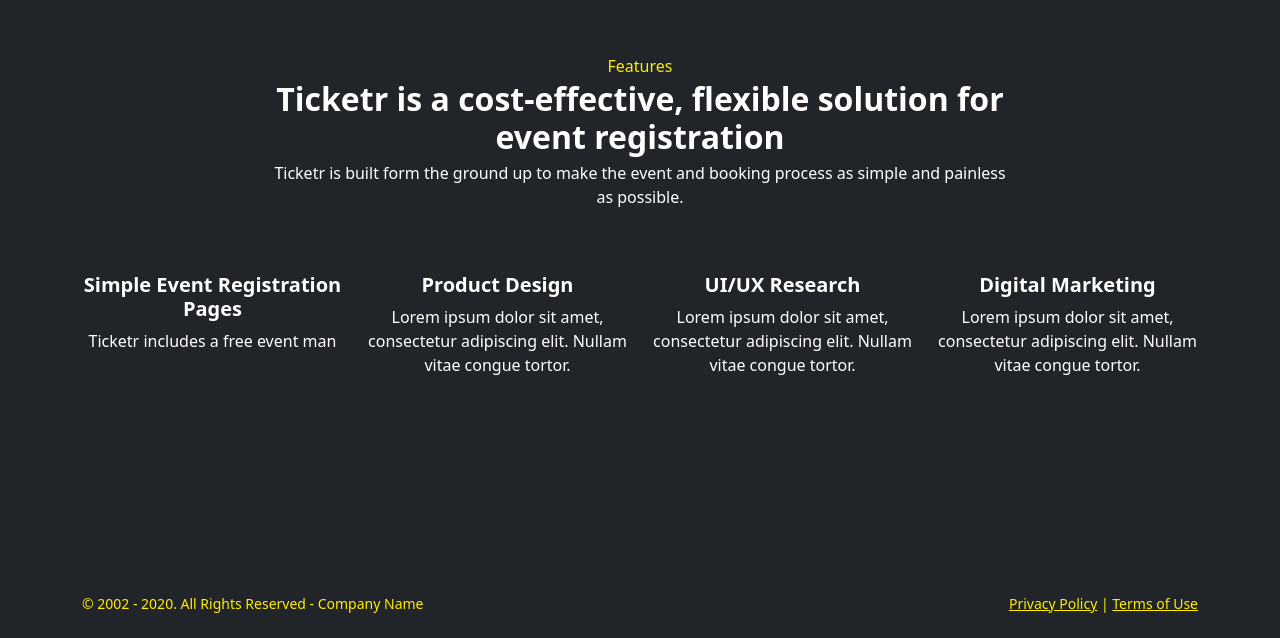
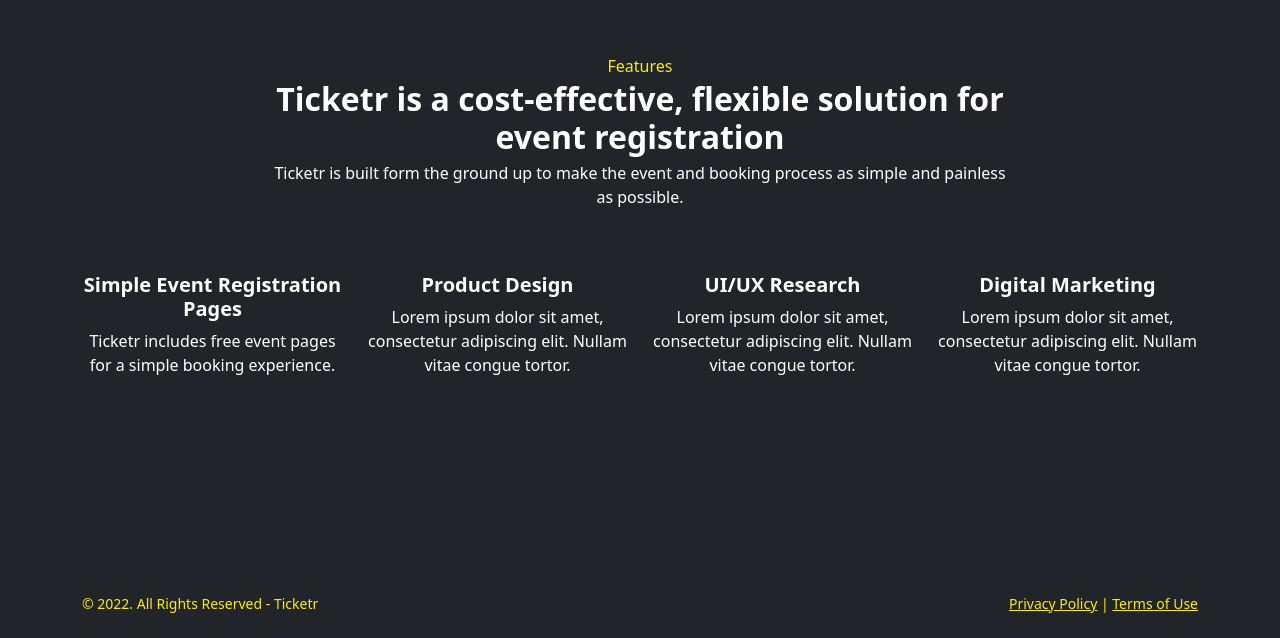
Before and after one commit to Brenden2008/Ticketr-Dev, a Next.js app: page / in a window 1280 px wide. Shown: the part 685-1323 px from the top of the page. Built offline with nearby package versions, Linux system fonts and the light colour scheme.

Commit message:
1 file modified

```diff
--- a/pages/index.js
+++ b/pages/index.js
@@ -44,7 +44,8 @@ export default function Home() {
                       Simple Event Registration Pages
                     </h4>
                     <p className="text-secondary">
-                      Ticketr includes a free event man
+                      Ticketr includes free event pages for a simple booking
+                      experience.
                     </p>
                   </div>
                 </div>
@@ -87,7 +88,7 @@ export default function Home() {
             <div className="align-items-center row">
               <div className="col-md pb-2 pt-2">
                 <p className="mb-0">
-                  &copy; 2002 - 2020. All Rights Reserved - Company Name
+                  &copy; 2022. All Rights Reserved - Ticketr
                 </p>
               </div>
               <div className="col-md-auto pb-2 pt-2">
```
